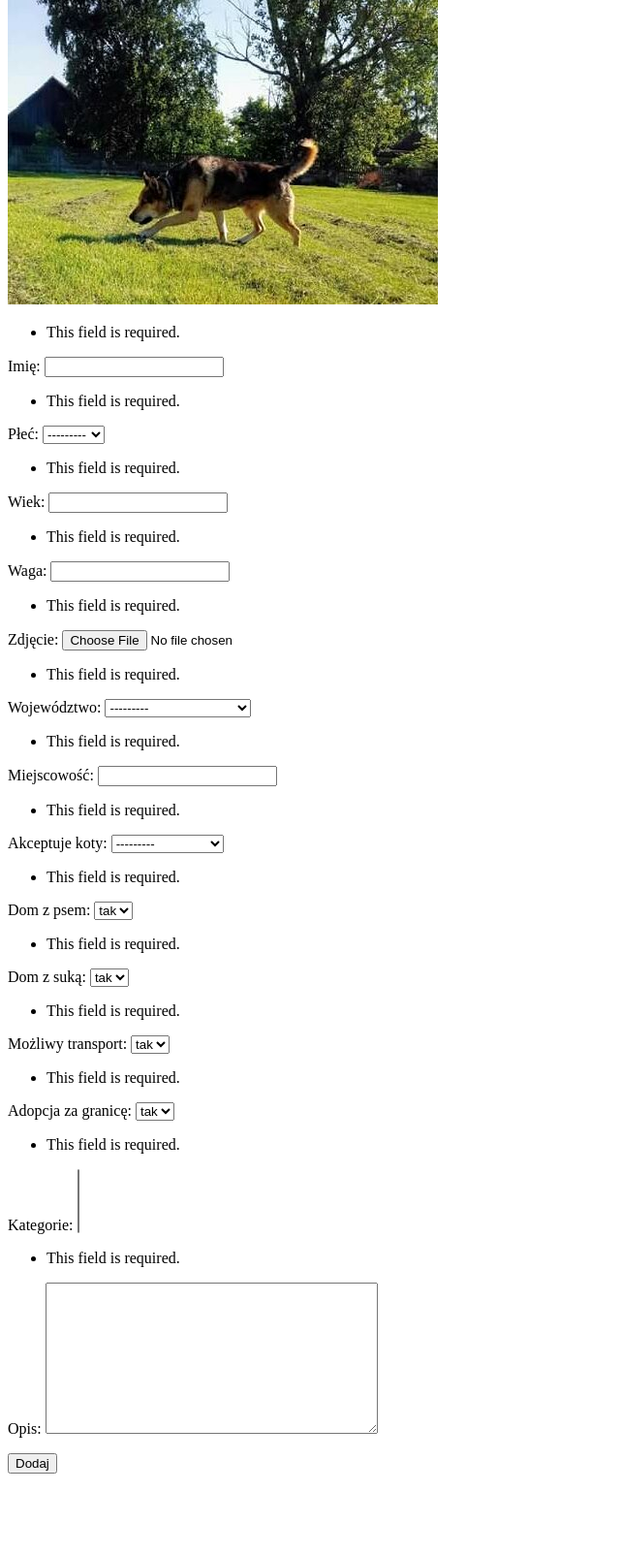
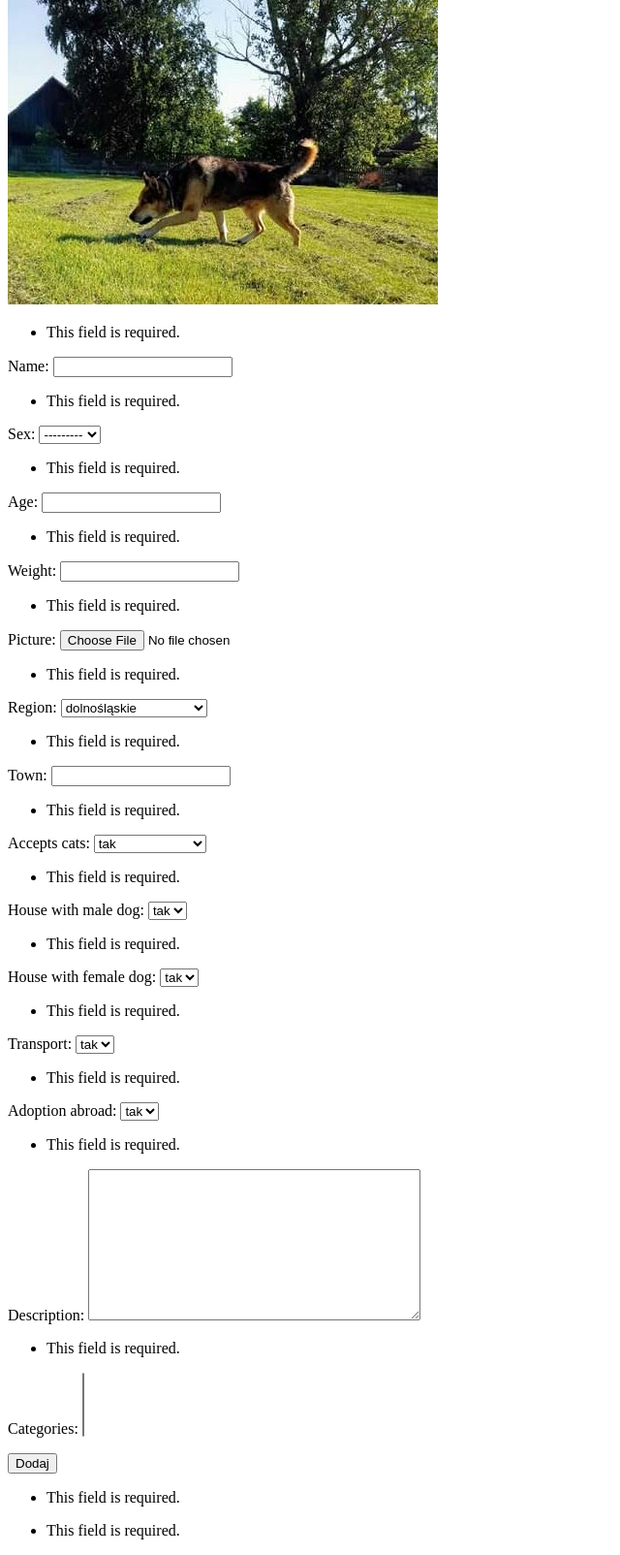
Before and after one commit to Kadabu/Serwis_adopcyjny, a Django app: page /dodaj_psa in a window 1280 px wide. Shown: the part 81-1685 px from the top of the page at 97% size, without its empty margins (0-640 px from the left). Before the commit the page ends 1601 px from the top, so only its background shows below. Run offline with Django 3.2, Linux system fonts and the light colour scheme; data that the repository does not hold is empty.

Commit message:
Zmiany w modelach

```diff
--- a/serwis_adopcyjny/adopcje/forms.py
+++ b/serwis_adopcyjny/adopcje/forms.py
@@ -9,7 +9,7 @@ from .models import *
 class AddDogForm(forms.ModelForm):
     class Meta:
         model = Dog
-        exclude = ['dodany']
+        exclude = ['date_added']
 
-#poprawić kategorie, tak, żeby były wielokrotnego wyboru
-#czy zrobic to ręcznie: każda nowa kategoria dodaje się do Choices???
+class DogCategoriesForm(forms.Form):
+    categories = forms.ChoiceField(choices=CATEGORIES, widget=forms.CheckboxSelectMultiple)
--- a/serwis_adopcyjny/adopcje/models.py
+++ b/serwis_adopcyjny/adopcje/models.py
@@ -3,23 +3,25 @@ from django.core.exceptions import ValidationError
 
 
 
-PŁEĆ = (
+SEX = (
     (1, "pies"),
     (2, "suczka"),
 )
 
-KOTY = (
+
+
+CATS = (
     (1, "tak"),
     (2, "nie"),
     (3, "do sprawdzenia"),
 )
 
-TAK_NIE = (
+YES_NO = (
     (1, "tak"),
     (2, "nie"),
 )
 
-WOJEWÓDZTWO = (
+REGION = (
     (1, "dolnośląskie"),
     (2, "kujawsko-pomorskie"),
     (3, "lubelskie"),
@@ -38,6 +40,16 @@ WOJEWÓDZTWO = (
     (16, "zachodniopomorskie"),
 )
 
+CATEGORIES = (
+    (1, "wielkopsy"),
+    (2, "maluchy"),
+    (3, "czarnulki"),
+    (4, "białaski"),
+    (5, "rudzielce"),
+    (6, "łaciate krówki"),
+    (7, "kłapouszki"),
+)
+
 def validate_age(age):
 
     if age < 0 or age > 20:
@@ -49,28 +61,29 @@ def validate_weight(weight):
     if weight < 0 or weight > 80:
         raise ValidationError("Podaj wagę w zakresie od 0 do 80 kg")
 
-
 class Category(models.Model):
-
-    nazwa = models.CharField(max_length=64)
-    def __str__(self):
-        return self.nazwa
-
+    name = models.IntegerField(choices=CATEGORIES)
 
 class Dog(models.Model):
 
-    imię = models.CharField(max_length=64)
-    płeć = models.IntegerField(choices=PŁEĆ)
-    wiek = models.IntegerField(default=0, validators=[validate_age])
-    waga = models.IntegerField(default=0, validators=[validate_weight])
-    zdjęcie = models.ImageField(upload_to="documents/", default=None)
-    województwo = models.IntegerField(choices=WOJEWÓDZTWO)
-    miejscowość = models.CharField(max_length=64)
-    akceptuje_koty = models.IntegerField(choices=KOTY)
-    dom_z_psem = models.IntegerField(choices=TAK_NIE, default=1)
-    dom_z_suką = models.IntegerField(choices=TAK_NIE, default=1)
-    możliwy_transport = models.IntegerField(choices=TAK_NIE, default=1)
-    adopcja_za_granicę = models.IntegerField(choices=TAK_NIE, default=1)
-    kategorie = models.ManyToManyField(Category)
-    opis = models.TextField()
-    dodany = models.DateTimeField(auto_now_add=True)
+    name = models.CharField(max_length=64)
+    sex = models.IntegerField(choices=SEX)
+    age = models.IntegerField(default=0, validators=[validate_age])
+    weight = models.IntegerField(default=0, validators=[validate_weight])
+    picture = models.ImageField(upload_to="documents/", default=None)
+    region = models.IntegerField(choices=REGION, default=1)
+    town = models.CharField(max_length=64)
+    accepts_cats = models.IntegerField(choices=CATS, default=1)
+    house_with_male_dog = models.IntegerField(choices=YES_NO, default=1)
+    house_with_female_dog = models.IntegerField(choices=YES_NO, default=1)
+    transport = models.IntegerField(choices=YES_NO, default=1)
+    adoption_abroad = models.IntegerField(choices=YES_NO, default=1)
+    description = models.TextField()
+    categories = models.ManyToManyField(Category, through="DogCategories")
+    date_added = models.DateTimeField(auto_now_add=True)
+
+
+
+class DogCategories(models.Model):
+    dog = models.ForeignKey(Dog, on_delete=models.CASCADE)
+    category = models.ForeignKey(Category, on_delete=models.CASCADE)
```
Also changed, not shown: serwis_adopcyjny/adopcje/templates/dog.html (+19 -15 lines), serwis_adopcyjny/adopcje/migrations/0002_auto_20190716_1702.py (added), serwis_adopcyjny/adopcje/migrations/0003_auto_20190716_1730.py (added), serwis_adopcyjny/adopcje/migrations/0004_auto_20190716_1752.py (added), serwis_adopcyjny/adopcje/migrations/0005_auto_20190716_1824.py (added), serwis_adopcyjny/adopcje/migrations/0006_auto_20190716_1850.py (added), serwis_adopcyjny/media/documents/DSC_03461.jpg (added), serwis_adopcyjny/media/documents/received_2293607254065333_1_1.jpg (added).
